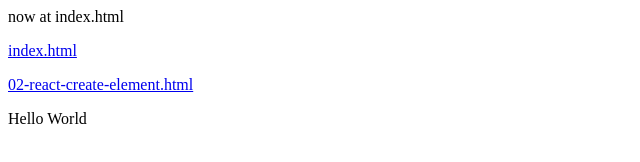
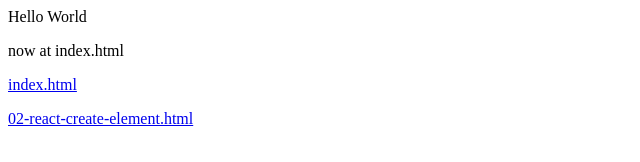
Before and after one commit to panos771/test-deploy, a plain HTML site: page index.html in a window 1280 px wide. Shown: the whole page, without its empty margins (0-640 px from the left). Drawn offline with Linux system fonts and the light colour scheme.

Commit message:
Update index.html

```diff
--- a/index.html
+++ b/index.html
@@ -1,5 +1,8 @@
 <body>
-  <div id="root">
+  <div id="root"></div>
+  <div id="links">
+    <p></p>
+    <p></p>
     <p>now at index.html</p>
     <p><a href="index.html">index.html</a></p>
     <p><a href="02-react-create-element.html">02-react-create-element.html</a></p>
```
